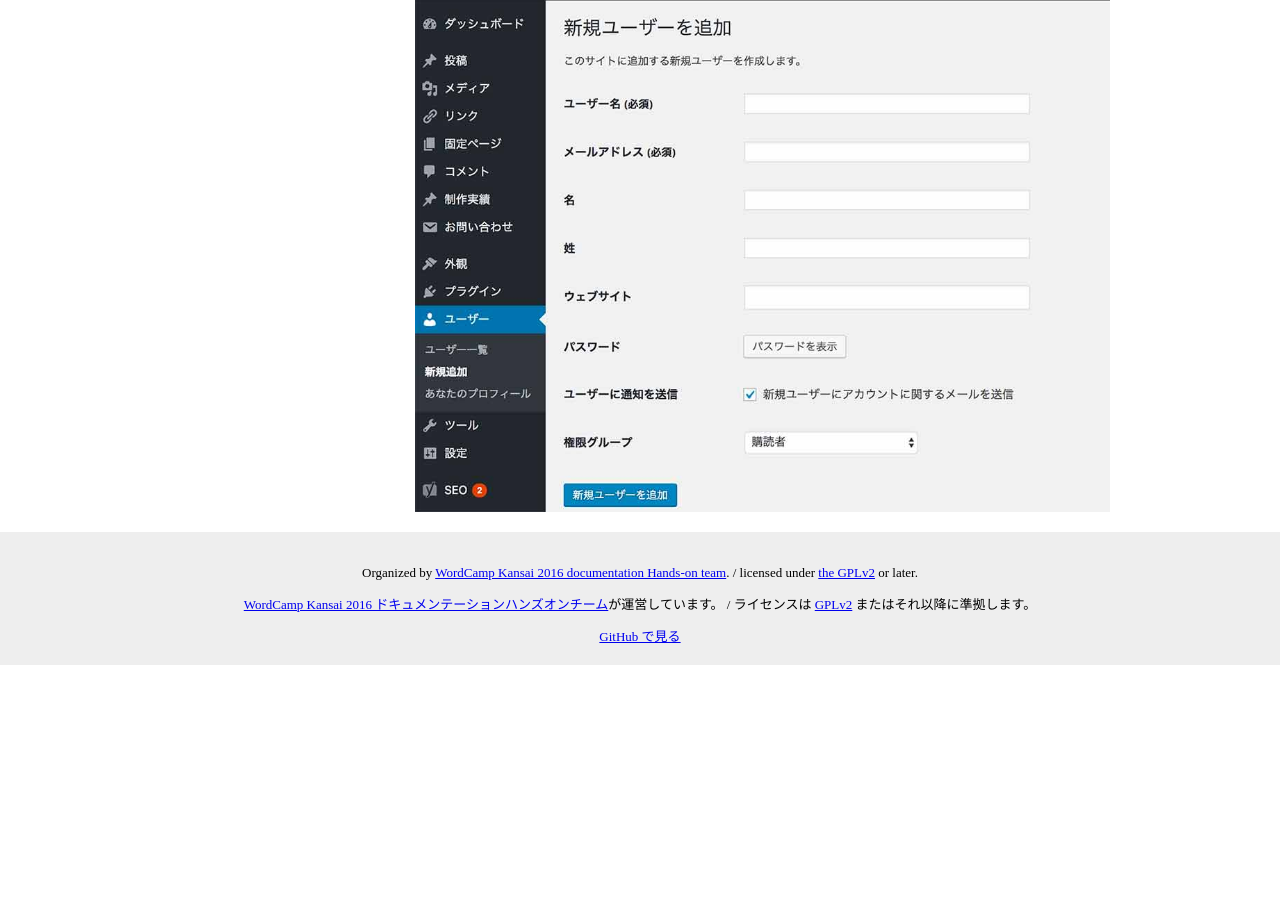
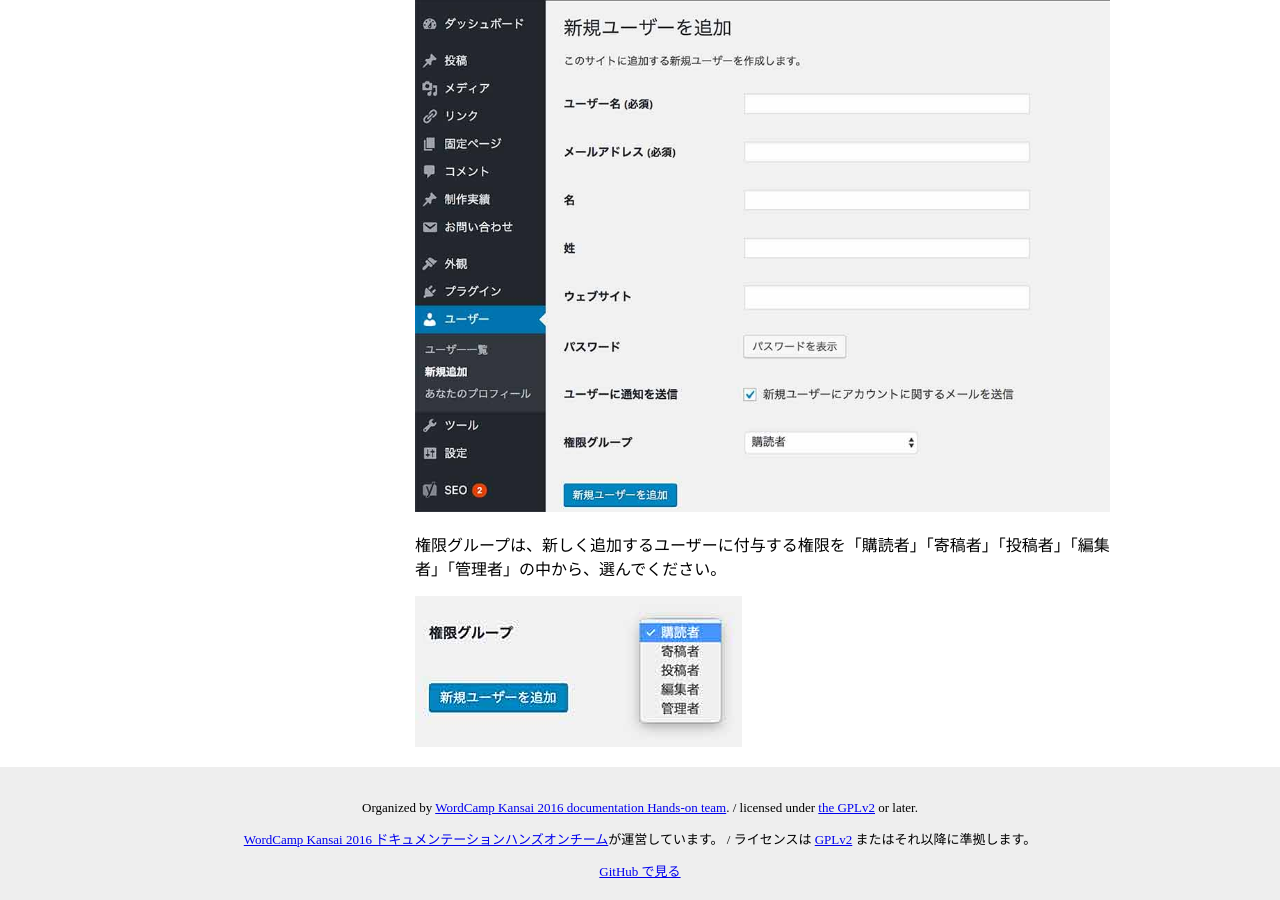
Before and after one commit to jawordpressorg/user-manual, a Jekyll site: the page built from 6_user/index.md, in a window 1280 px wide and 900 px high, scrolled down 3619 px. Built offline with Jekyll 4.4.1, drawn with Linux system fonts in a browser that asks for light colours; nearby versions of some CDN libraries; before the commit the page ends 4284 px from its top, so only the background shows below that.

Commit message:
権限グループのコメント追加

```diff
--- a/6_user/index.md
+++ b/6_user/index.md
@@ -66,3 +66,7 @@ title: ユーザー
 「新規ユーザーを追加」の画面が出たら、必須項目を入力します。
 
 ![新規ユーザーの追加]({{ site.baseurl }}/assets/images/add-user02.jpg)
+
+権限グループは、新しく追加するユーザーに付与する権限を「購読者」「寄稿者」「投稿者」「編集者」「管理者」の中から、選んでください。
+
+![新規ユーザーの権限]({{ site.baseurl }}/assets/images/add-user03.jpg)
```
Also changed, not shown: assets/images/add-user03.jpg (added).
